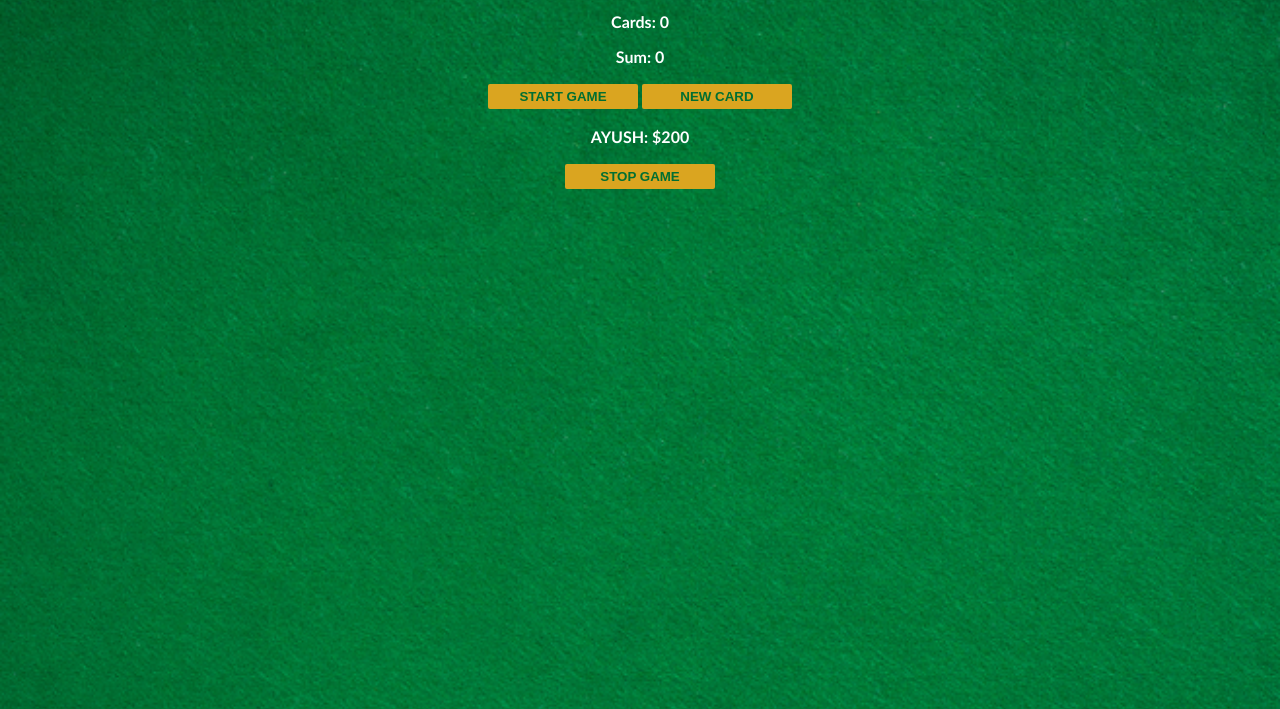
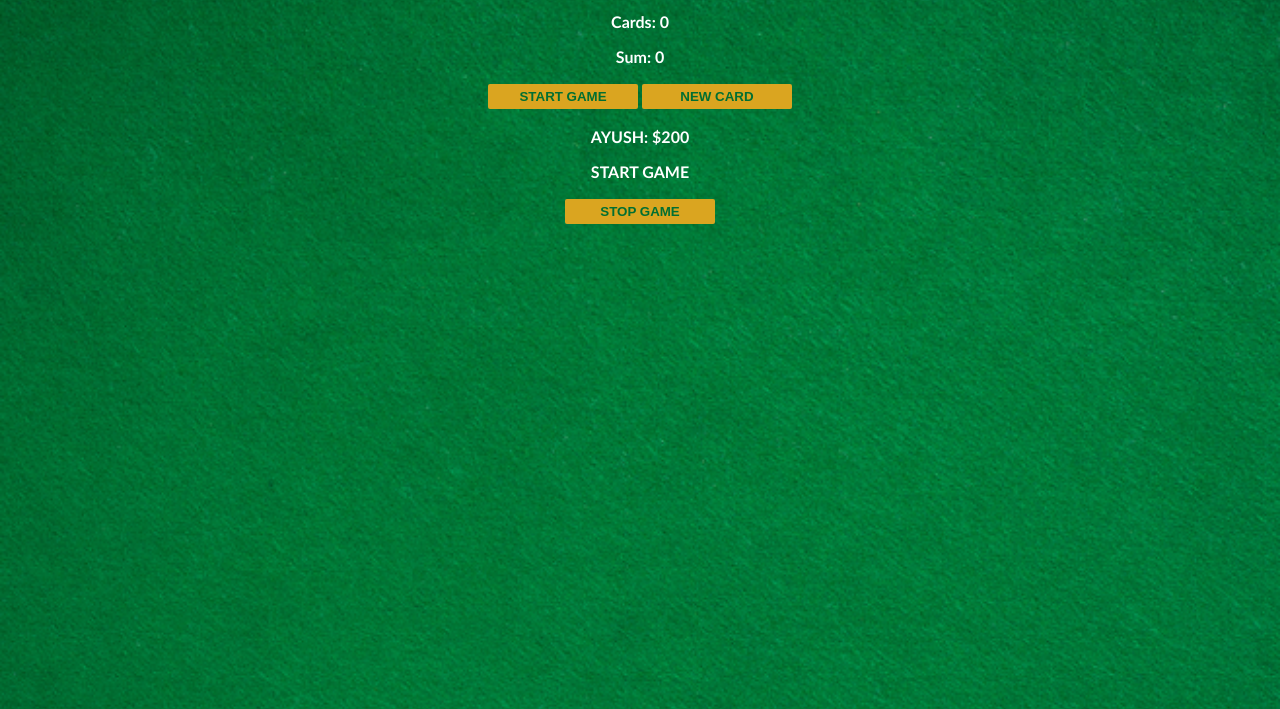
Before and after one commit to rajayush0/black-jackAPP, a plain HTML site: page index.html in a window 1280 px wide. Both pictures are taken after a click on the button "STOP GAME". Shown: the part 91-800 px from the top of the page. Drawn offline with Linux system fonts and the light colour scheme.

Commit message:
modularizing code

```diff
--- a/index.html
+++ b/index.html
@@ -7,10 +7,11 @@
         <p id="message-el">Want to play a round?</p>
         <p id="cards-el">Cards:</p>
         <p id="sum-el">Sum:</p>
-        <button id="game-el" onclick="startGame()">START GAME</button>
-        <button onclick="newCard()">NEW CARD</button>
+        <button id="start-btn">START GAME</button>
+        <button id="newcard-btn">NEW CARD</button>
         <p id="player-el"></p>
-        <button id="stop-el" onclick="stopgame()">STOP GAME</button>
+        <p id="game-el"></p>
+        <button id="stop-btn" >STOP GAME</button>
         <script src="script.js"></script>
     </body>
 </html>
--- a/script.js
+++ b/script.js
@@ -1,15 +1,11 @@
 let player = {
     name: "AYUSH",
     chips: 200,
-    sayHello: function() {
-        console.log("Heisann!")
-    }
+
 }
 
 let cards = []
-let sum = 0
-let hasBlackJack = false
-let isAlive = false
+
 let message = ""
 let messageEl = document.getElementById("message-el")
 let sumEl = document.getElementById("sum-el")
@@ -17,6 +13,12 @@ let cardsEl = document.getElementById("cards-el")
 let playerEl = document.getElementById("player-el")
 let gameEl = document.getElementById("game-el")
 
+    messageEl.textContent = "Want to play a round?"
+    gameEl.textContent = "START GAME"
+    sumEl.textContent = "Sum: 0"
+    cardsEl.textContent = "Cards: 0"
+    isAlive = false
+    hasBlackJack = false
 
 playerEl.textContent = player.name + ": $" + player.chips
 
@@ -69,8 +71,12 @@ function newCard() {
 function stopgame(){
     messageEl.textContent = "Want to play a round?"
     gameEl.textContent = "START GAME"
-    sumEl.textContent = "Sum: " + "0"
-    cardsEl.textContent = "Cards: " + "0"
+    sumEl.textContent = "Sum: 0"
+    cardsEl.textContent = "Cards: 0"
     isAlive = false
     hasBlackJack = false
 }
+
+document.getElementById("start-btn").addEventListener('click',startGame);
+document.getElementById("newcard-btn").addEventListener('click',newCard);
+document.getElementById("stop-btn").addEventListener('click',stopgame );
```
